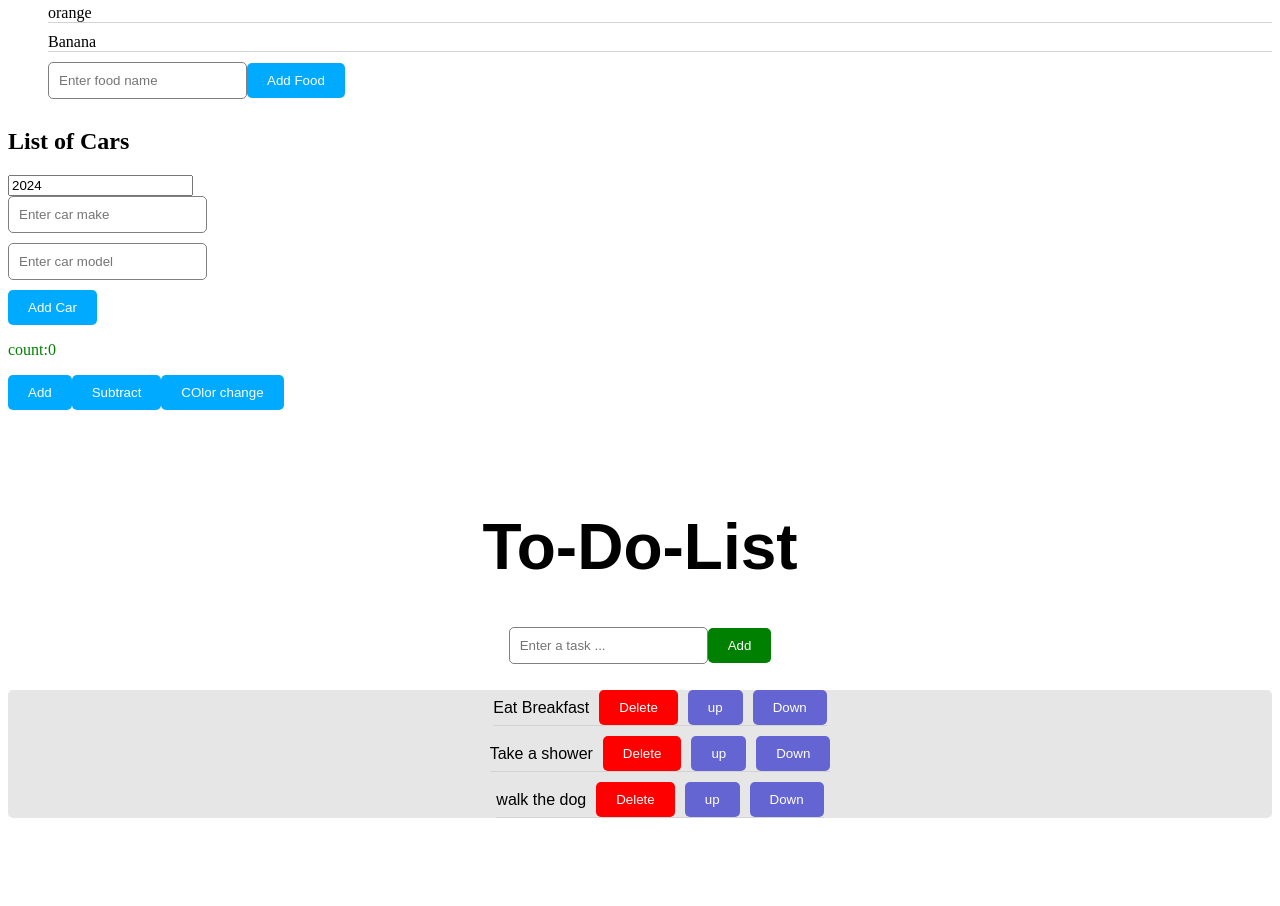
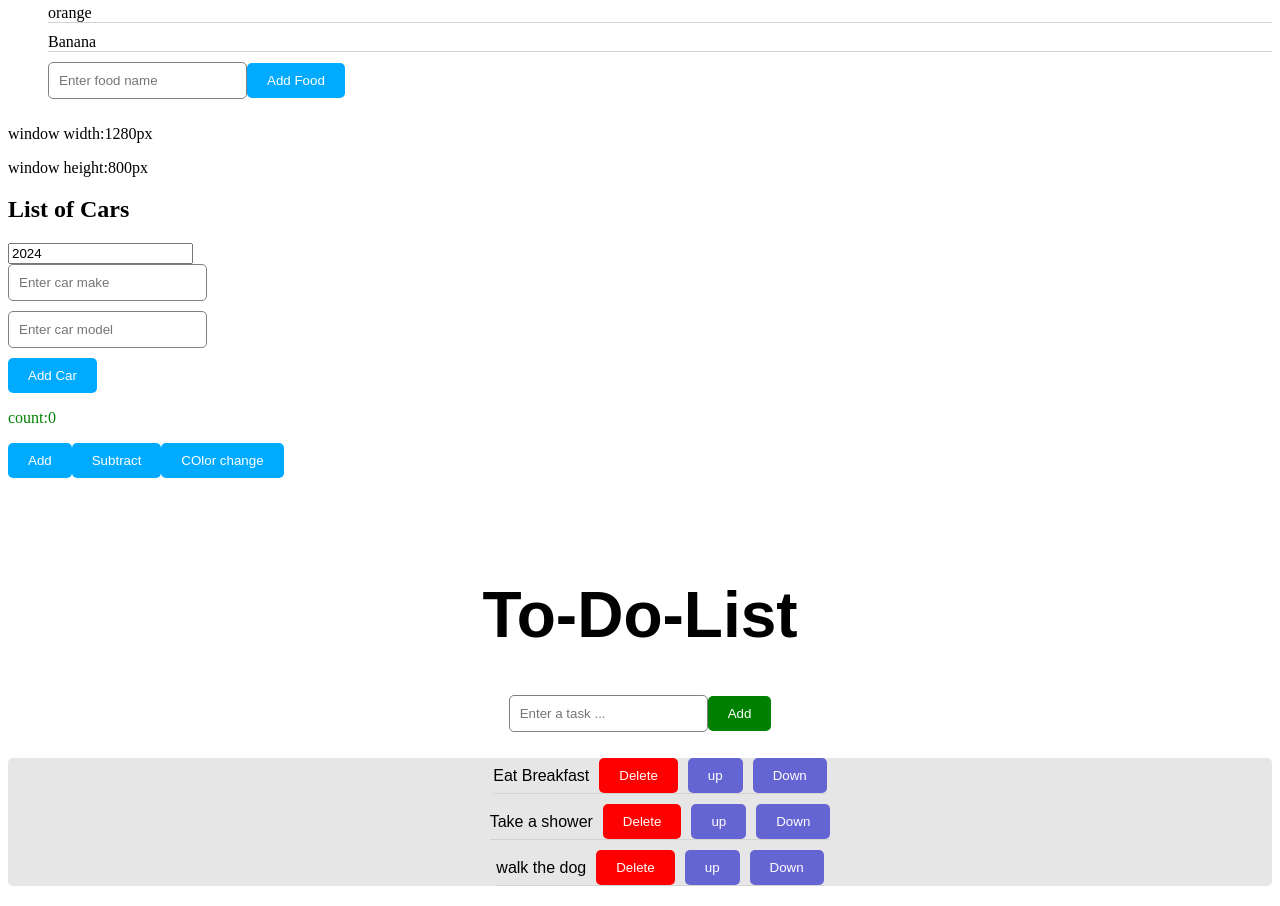
Before and after one commit to itsjohnuser/ReactLearning, a React (Vite) app: page / in a window 1280 px wide. Shown: the part 1560-2466 px from the top of the page. Before the commit the page ends 2398 px from the top, so only its background shows below. Built offline with nearby package versions, Linux system fonts and the light colour scheme.

Commit message:
use of useEffect

```diff
--- a/src/Component3.jsx
+++ b/src/Component3.jsx
@@ -1,4 +1,5 @@
 import React, { useState } from "react";
+import { useEffect } from "react";
 
 
 function Component3(){
@@ -6,8 +7,31 @@
 const [CarYear, setCarYear] = useState(new Date().getFullYear());
 const [CarMake, setCarMake] = useState("");
 const [CarModel, setCarModel] = useState("");
+const [width,setWidth] = useState(window.innerWidth)
+const [height,setHeight] = useState(window.innerHeight)
 
 
+useEffect(()=>{
+  window.addEventListener("resize",handleResize);
+  console.log("Event Listner added")
+
+  return()=>{
+    window.removeEventListener("resize",handleResize)
+    console.log("Event Listner Removed")
+  }
+
+},[]);
+
+
+useEffect(()=>{
+  document.title = `size : ${width} x ${height} `;
+},[width,height])
+
+
+function handleResize(){
+  setWidth(window.innerWidth)
+  setHeight(window.innerHeight)
+}
 
 function handleAddCar() {
   const newCar = {
@@ -42,6 +66,10 @@
 
 return (
   <div>
+    <p>window width:{width}px</p>
+    <p>window height:{height}px</p>
+
+
     <h2>List of Cars</h2>
 
 
```
